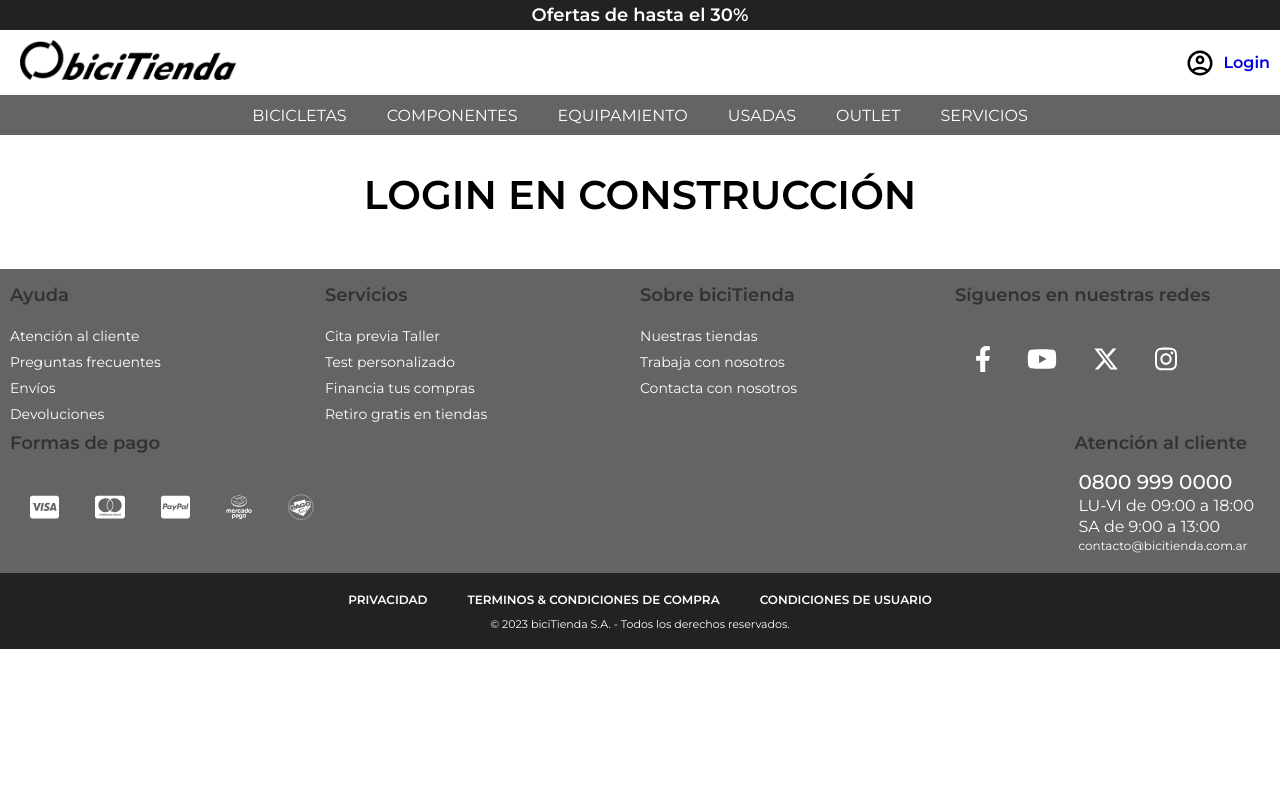
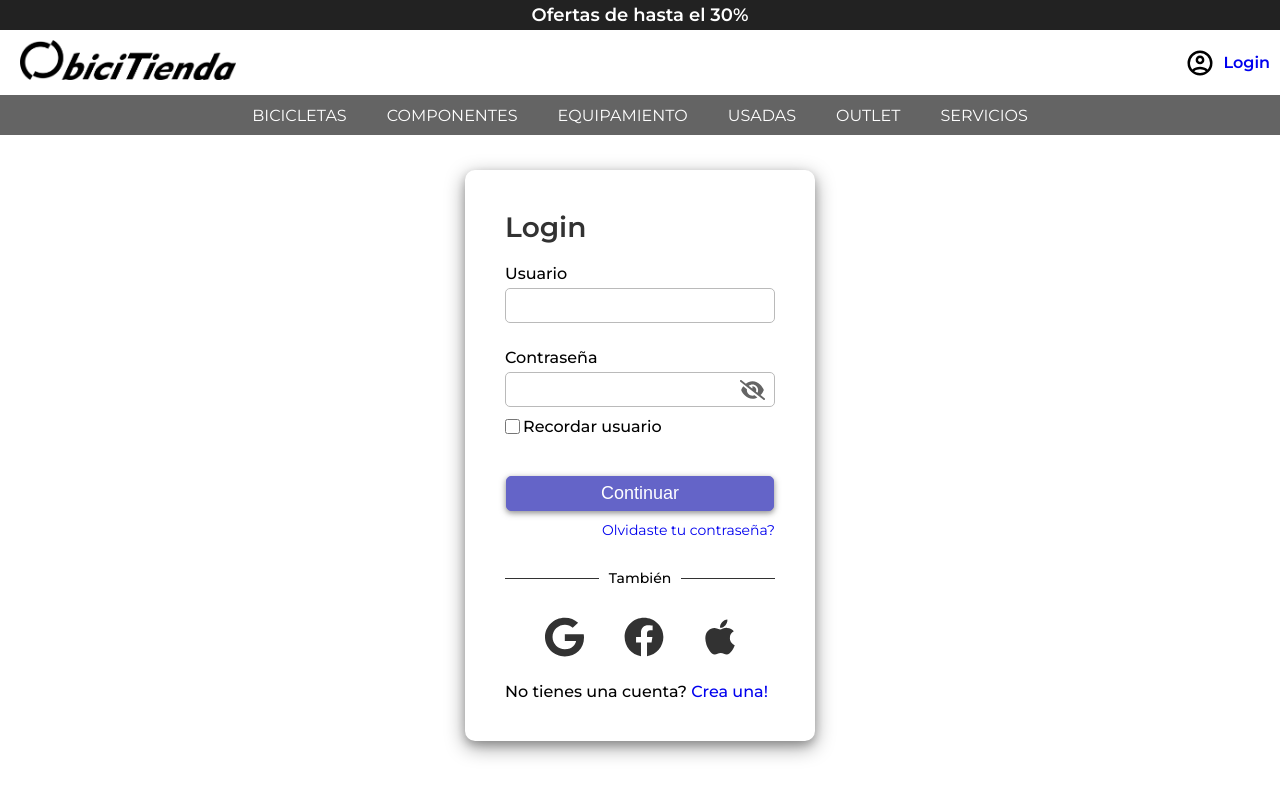
Before and after one commit to eduardo-mendiola/Tp_Full_Stack_Python, a plain HTML site: page pages/login.html in a window 1280 px wide. Shown: the top 800 px of the page. Drawn offline with Linux system fonts and the light colour scheme.

Commit message:
feat: se agrego login con verificacion en JavaScript

```diff
--- /dev/null
+++ b/css/style-pages.css
@@ -0,0 +1,141 @@
+
+.container-login {
+  width: 350px;
+  height: auto;
+  margin: 50px auto 100px;
+  display: flex;
+  flex-direction: column;
+  border-radius: 10px;
+  padding: 40px;
+  box-shadow: 0 4px 8px 0 #00000033, 0 6px 20px 0 rgba(0, 0, 0, 0.4);
+  gap: 20px;
+}
+
+.login__title {
+  font-size: 1.4rem;
+  font-weight: 900;
+  color: var(--GrisTwo);
+}
+
+.login__form {
+  display: flex;
+  flex-direction: column;
+  margin-bottom: 10px;
+
+}
+
+.login-pass {
+  display: flex;
+  justify-content: flex-start;
+  align-items: center;
+}
+
+.eye-fill {
+  width: 25px;
+  height: auto;
+  margin-bottom: 4px;
+}
+
+.login__input {
+  margin-bottom: 25px;
+  height: 35px;
+  border: 1.5px solid var(--GrisClaro);
+  border-radius: 5px;
+  font-size: 1rem;
+  padding-left: 10px;
+}
+
+
+
+.login__input--pass {
+  margin-bottom: 10px;
+  margin-right: -35px;
+  width: 270px;
+}
+
+.login__label {
+  font-size: .8rem;
+  font-weight: 500;
+  margin-bottom: 5px;
+}
+
+.container-remember {
+  display: flex;
+  justify-content: left;
+  align-items: center;
+  gap: 3px;
+}
+
+.login__label--check {
+  margin-bottom: 0;
+  font-size: 0.8rem;
+}
+
+.remember {
+  width: 15px;
+  height: 15px;
+  &:checked {
+    accent-color: var(--Alternativo2);
+  }
+}
+
+.mensaje-login {
+  margin-top: 10px;
+  font-size: .8rem;
+  color: red;
+  text-align: center;
+}
+
+.login-in {
+  margin: 30px 1px auto;
+  height: 35px;
+  box-shadow: 0 2px 8px 0 #00000033, 0 2px 5px 0 rgba(0, 0, 0, 0.3);
+  border: 1.5px solid var(--Alternativo2);
+  border-radius: 5px;
+  background-color: var(--Alternativo2);
+  color: var(--Blanco);
+  font-weight: 500;
+  font-size: 0.9rem;
+}
+
+.forgot {
+  margin-top: 10px;
+  align-self: flex-end;
+  font-size: .7rem;
+}
+
+
+.login-separador {
+  display: flex;
+  justify-content: center;
+  align-items: center;
+}
+
+.text-separador {
+  font-size: .7rem;
+  margin: 0 10px;
+  font-weight: 500;
+}
+
+.login-line {
+  border-top: 1px solid var(--GrisTwo);
+  width: 100px;
+}
+
+.list-login {
+  display: flex;
+  justify-content: space-evenly;
+  align-items: center;
+  margin-top: 10px;
+}
+
+.list-login__icons {
+  width: auto;
+  height: 40px;
+  fill: blue;
+}
+
+.sing-up {
+  font-size: .8rem;
+  font-weight: 500;
+}
--- a/css/styles.css
+++ b/css/styles.css
@@ -11,11 +11,12 @@
 :root{
   /* Colores */
   --Negro: rgb(34, 34, 34);
-  --Blaco: rgb(255, 255, 255);
-  --BlacoH: rgb(255 255 255 / 95%);
-  --BlacoH2: rgba(255,255,255,0.95);
+  --Blanco: rgb(255, 255, 255);
+  --BlancoH: rgb(255 255 255 / 95%);
+  --BlancoH2: rgba(255,255,255,0.95);
   --Gris: rgb(100, 100, 100);
   --GrisTwo: rgb(50, 50, 50);
+  --GrisClaro: rgb(186, 186, 186);
   --Alternativo: rgb(255, 140, 140);
   --Alternativo2: rgb(100, 100, 200);
 
@@ -44,7 +45,7 @@
 
 .header-promo__link {
   background-color: var(--Negro);
-  color: var(--Blaco);
+  color: var(--Blanco);
   text-align: center;
   padding: 0.2rem;
   font-size: 0.9rem;
@@ -58,7 +59,7 @@
 }
 
 .header-search {
-  background-color: var(--Blaco);
+  background-color: var(--Blanco);
   display: grid;
   grid-template: 1fr / repeat(3, 1fr);
   justify-content: center;
@@ -94,7 +95,7 @@
 }
 
 .header-form__submit {
-  background-color: var(--Blaco);
+  background-color: var(--Blanco);
   border: none;
   margin-right: 5px;
   cursor: pointer;
@@ -116,7 +117,7 @@
   display: flex;
   justify-content: center;
   align-items: center;
-  background-color: var(--Blaco);
+  background-color: var(--Blanco);
   border: none;
   gap: .4rem;
   &:visited {
@@ -158,9 +159,9 @@
 
 
 .menu-desktop__link {
-  color: var(--Blaco);
+  color: var(--Blanco);
   &:visited {
-    color: var(--Blaco);
+    color: var(--Blanco);
   }
   &:hover {
     color: var(--Alternativo);
@@ -174,7 +175,7 @@
 /* Opciones menu */
 .options {
   display: none;
-  background-color: var(--Blaco);
+  background-color: var(--Blanco);
   max-height: 250px;
 }
 
@@ -207,7 +208,7 @@
 .main {
   display: flex;
   flex-direction: column;
-  background-color: var(--Blaco);
+  background-color: var(--Blanco);
   width: inherit;
   height: auto;
   margin-top: 120px;
@@ -216,7 +217,7 @@
 .catalogo {
   display: flex;
   flex-direction: column;
-  background-color: var(--Blaco);
+  background-color: var(--Blanco);
   width: inherit;
   height: auto;
   padding: 20px;
@@ -340,7 +341,7 @@
 
 .info-list__link {
   font-size: 0.7rem;
-  color: var(--Blaco);
+  color: var(--Blanco);
 }
 
 
@@ -363,7 +364,7 @@
   flex-direction: column;
   margin-left: 0.2rem;
   gap: 0.1rem;
-  color: var(--Blaco);
+  color: var(--Blanco);
 }
 
 .customer-care__phone {
@@ -397,13 +398,13 @@
 
 .legal__h5 {
   font-size: 0.6rem;
-  color: var(--Blaco);
+  color: var(--Blanco);
 }
 
 .legal__h6 {
   font-size: 0.55rem;
   font-weight: 400;
-  color: var(--Blaco);
+  color: var(--Blanco);
 }
 
 
@@ -514,7 +515,7 @@
     flex-direction: column;
     max-height: 250px;
     padding: 1rem;
-    background-color: var(--BlacoH2);
+    background-color: var(--BlancoH2);
   }
 
   .options-menu {
@@ -675,7 +676,7 @@
 
 .menu-burger__link {
   font-size: 0.8rem;
-  color: var(--Blaco);
+  color: var(--Blanco);
   &:hover {
     color: var(--Alternativo);
   }
@@ -694,7 +695,7 @@
 
 .search-2 {
   display: none;
-  background-color: var(--BlacoH2);
+  background-color: var(--BlancoH2);
 }
 .search-input-2 {
   display: flex;
--- /dev/null
+++ b/js/login.js
@@ -0,0 +1,63 @@
+
+// valida que el usuario tenga un @
+function validarUser() {
+  console.log("ingreso a validarUser")
+
+  //obtendo lo que ingreso el usuario en el input luego lo pongo en la variable user
+  let user=document.getElementById("user").value
+  console.log(`user= ${user}`)
+
+  // console.log(user.includes("@"))
+  user.includes("")
+
+  if (!user.includes("@")) {
+      // console.log("El usuario debe contener un @")
+      document.getElementById("mensaje").innerHTML="El usuario debe contener un @"
+      //document.getElementById("mensaje").className="mensaje-login"
+  } else {
+      document.getElementById("mensaje").innerHTML=""
+      document.getElementById("mensaje").className=""
+  }
+
+}
+
+
+function validarPass() {
+  let pass=document.getElementById("pass").value
+
+  let regExpMin=new RegExp("(?=.*[a-z])")
+  let regExpMay=new RegExp("(?=.*[A-Z])")
+  let regExpCantChar=new RegExp(".{8,}")
+
+  if (!regExpMin.test(pass)) {
+      document.getElementById("mensaje").innerHTML="La contraseña debe tener minúsculas"
+      //document.getElementById("mensaje").className="mensaje-login"
+
+  } else if (!regExpMay.test(pass)) {
+      document.getElementById("mensaje").innerHTML="La contraseña debe tener mayúsculas"
+      //document.getElementById("mensaje").className="mensaje-login"
+
+  } else if (!regExpCantChar.test(pass)) {
+      document.getElementById("mensaje").innerHTML="La contraseña debe tener más de 8 caracteres"
+      document.getElementById("mensaje").className="mensaje-login"
+  } else {
+      document.getElementById("mensaje").innerHTML=""
+      //document.getElementById("mensaje").className=""
+
+  }
+
+}
+
+
+// Oculta o muetra la contraseña
+function mostrarPass() {
+  document.getElementById("pass").setAttribute("type","text")
+  document.getElementById("icon-eye").setAttribute("src", "../img/icons/eye-solid.svg")
+  document.getElementById("icon-eye").setAttribute("onclick","ocultarPass()")
+}
+
+function ocultarPass() {
+  document.getElementById("pass").setAttribute("type","password")
+  document.getElementById("icon-eye").setAttribute("src", "../img/icons/eye-slash-solid.svg")
+  document.getElementById("icon-eye").setAttribute("onclick","mostrarPass()")
+}
--- a/pages/login.html
+++ b/pages/login.html
@@ -7,8 +7,10 @@
   <title>Tienda de Bicicletas</title>
   <!-- Css -->
   <link rel="stylesheet" href="../css/styles.css">
+  <link rel="stylesheet" href="../css/style-pages.css">
   <!-- JavaScript  -->
   <script src="../js/script.js" defer></script>
+  <script src="../js/login.js" defer></script>
   <!-- Icon -->
   <link rel="apple-touch-icon" sizes="180x180" href="../img/icons/apple-touch-icon.png">
   <link rel="icon" type="image/png" sizes="32x32" href="../img/icons/favicon-32x32.png">
@@ -17,7 +19,6 @@
   <link rel="preconnect" href="https://fonts.googleapis.com">
   <link rel="preconnect" href="https://fonts.gstatic.com" crossorigin>
   <link href="https://fonts.googleapis.com/css2?family=Montserrat:wght@200;400;500;600&display=swap" rel="stylesheet">
-  <!-- Bootstrap -->
 </head>
 
 
@@ -38,12 +39,6 @@
         </a>
 
         <div></div>
-        <!-- <div class="header-form search-bar" id="search-bar-1">
-          <input class="header-form__search-box" id="search-input-1" type="search" placeholder="Encuentra lo que necesitas">
-          <button class="header-form__submit" type="submit" onclick="searchProducts()" >
-            <img class="header-form__icon" src="../img/icons/icons8-lupa-50.png" alt="search">
-          </button>
-        </div> -->
 
         <div class="login">
           <a class="btn-login" href="./login.html">
@@ -85,11 +80,6 @@
         <a class="header-search__logo-link" href="../index.html">
           <img class="header-search__logo-img" src="../img/logo.png" alt="logo">
         </a>
-
-        <!-- <div class="header-search__right">
-          <a class="header-form__submit" id="searchIcon">
-            <img class="header-form__icon" src="../img/icons/icons8-lupa-50.png" alt="search">
-          </a>-->
 
           <div class="login">
             <a class="btn-login" href="./login.html">
@@ -192,16 +182,80 @@
   <!-- Fin de submenu -->
 
 
+<!-- ----------------------------------------------------- INICIO MAIN ------------------------------------- -->
+
   <main class="main">
 
-    <!-- INICIO DE CATALOGO DE PRODUCTOS Y SERVICIOS -->
+    <div class="container-login">
+      <h2 class="login__title">Login</h2>
+      <form action="" class="login__form">
+        <label for="user" class="login__label">Usuario</label>
+        <input type="email" name="user" id="user" class="login__input" onkeyup="validarUser()" required>
 
-    <h1 style="margin: 50px auto;">LOGIN EN CONSTRUCCIÓN</h1>
+        <label for="pass" class="login__label">Contraseña</label>
+        <div class="login-pass">
+          <input type="password" name="pass" id="pass" class="login__input login__input--pass" onkeyup="validarPass()">
+          <span class="input-group-text" id="basic-addon1">
+            <a href="#">
+                <img src="../img/icons/eye-slash-solid.svg" class="eye-fill" id="icon-eye" onclick="mostrarPass()"></img>
+            </a>
+        </span>
+        </div>
 
-    <!-- FIN  DE CATALOGO DE PRODUCTOS Y SERVICIOS -->
+        <div class="container-remember">
+          <input type="checkbox" class="remember" id="remember">
+          <label for="remember" class="login__label login__label--check">Recordar usuario</label>
+        </div>
+
+        <div id="mensaje" class="mensaje-login"></div>
+
+        <button type="submit" class="login-in">Continuar</button>
+        <a href="./login.html" class="forgot">Olvidaste tu contraseña?</a>
+      </form>
+
+      <!-- Inicio de linea separadora -->
+      <div class="login-separador">
+        <div class="login-line"></div>
+        <p class="text-separador">También</p>
+        <div class="login-line"></div>
+      </div>
+      <!-- Fin de linea separadora -->
+
+
+      <!-- Inicio de login alternativo -->
+      <div class="login-icons">
+        <ul class="list-login">
+          <li class="list-login__li">
+            <a class="list-login__link" href="https://www.google.com/">
+              <img class="list-login__icons" src="../img/icons/google.svg" alt="Icono de Google">
+            </a>
+          </li>
+
+          <li class="list-login__li">
+            <a class="list-login__link" href="https://www.facebook.com/">
+              <img class="list-login__icons" src="../img/icons/facebook.svg" alt="Icono de Facebook">
+            </a>
+          </li>
+
+          <li class="list-login__li">
+            <a class="list-login__link" href="https://www.apple.com/">
+              <img class="list-login__icons" src="../img/icons/apple.svg" alt="Icono de apple">
+            </a>
+          </li>
+        </ul>
+      </div>
+      <!-- Fin de login alternativo -->
+      <span class="sing-up">No tienes una cuenta? <a href="./login.html" class="sing-up__link">Crea una!</a> </span>
+    </div>
+
 
 
   </main>
+
+
+
+
+<!-- ----------------------------------------------------- FIN MAIN ------------------------------------- -->
 
   <footer class="footer" id="footer">
     <section class="footer-info">
```
Also changed, not shown: img/icons/apple.svg (added), img/icons/eye-slash-solid.svg (added), img/icons/eye-solid.svg (added), img/icons/facebook.svg (added), img/icons/google.svg (added).
